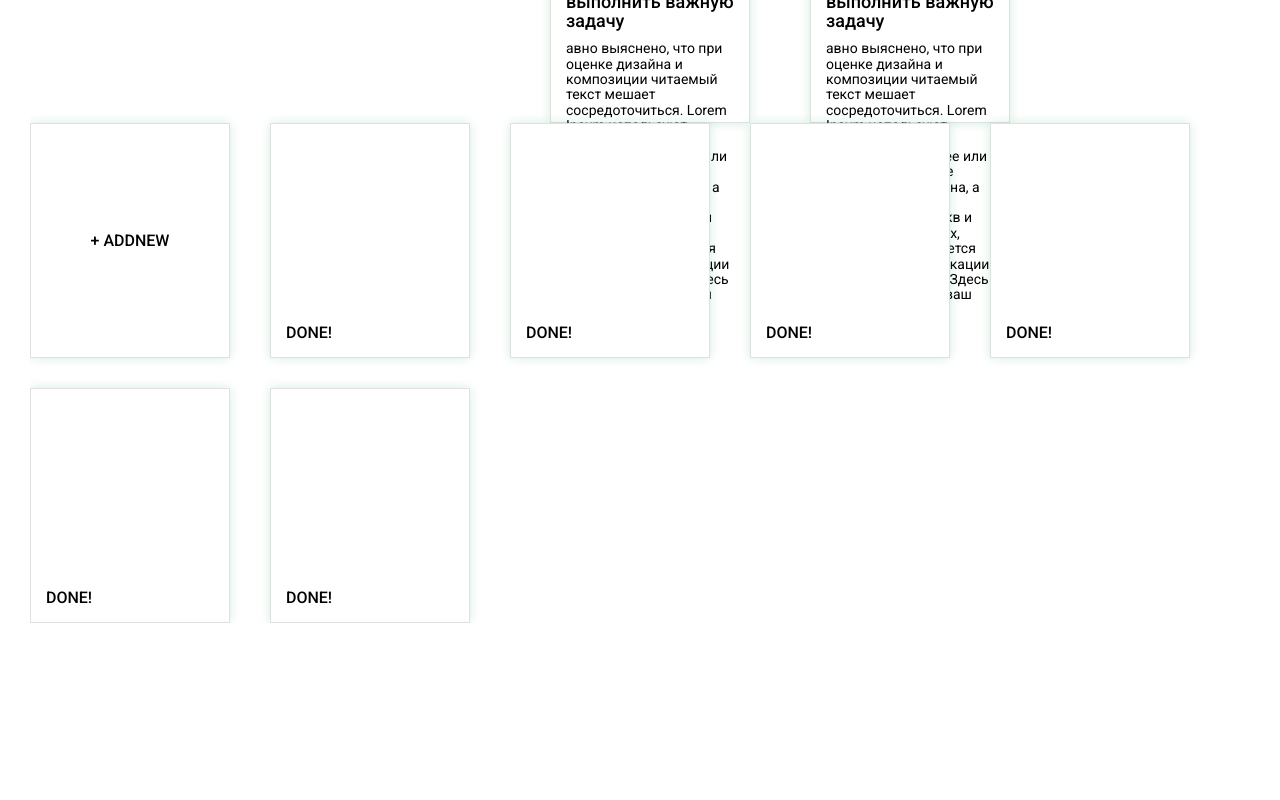
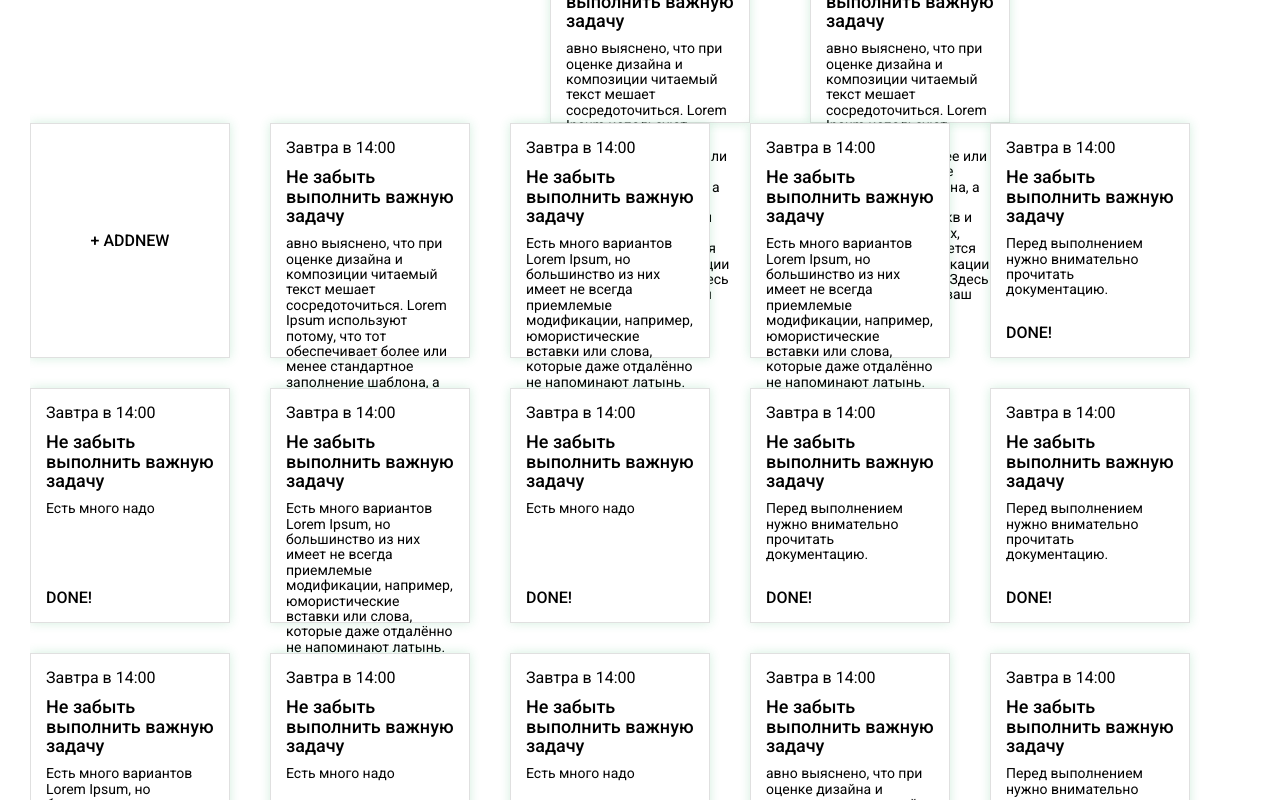
Before and after one commit to OneBootcamp-1-0/itsdone-1, a React app: page / in a window 1280 px wide. Shown: the part 1340-2140 px from the top of the page. Before the commit the page ends 1963 px from the top, so only its background shows below. Built offline with nearby package versions, Linux system fonts and the light colour scheme.

Commit message:
added Cards rendering in Grid

```diff
--- a/src/components/Board/Grid/Grid.jsx
+++ b/src/components/Board/Grid/Grid.jsx
@@ -2,17 +2,17 @@ import React from 'react';
 import css from './Grid.css';
 import GridCard from '../Card/GridCard.jsx';
 import NewCard from '../NewCard/NewCard.jsx';
+import createData from '../../../data.js';
 
 const Grid = () => {
+  const data = createData();
+
   return (
     <div className={css.grid}>
       <NewCard />
-      <GridCard />
-      <GridCard />
-      <GridCard />
-      <GridCard />
-      <GridCard />
-      <GridCard />
+      {data.cards.map((card, i) => {
+        return <GridCard key={i} date={card.date} title={card.title} text={card.text} />
+      })}
     </div>
   );
 };
```
